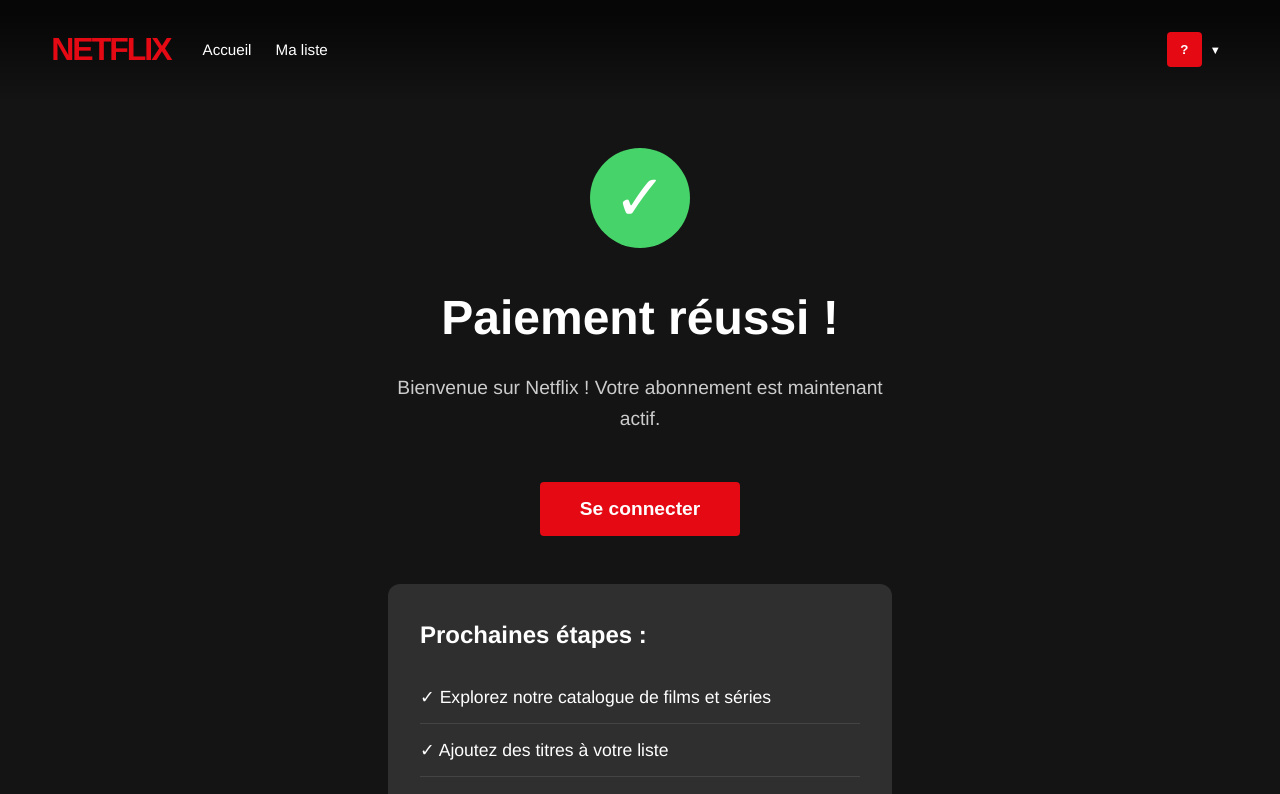
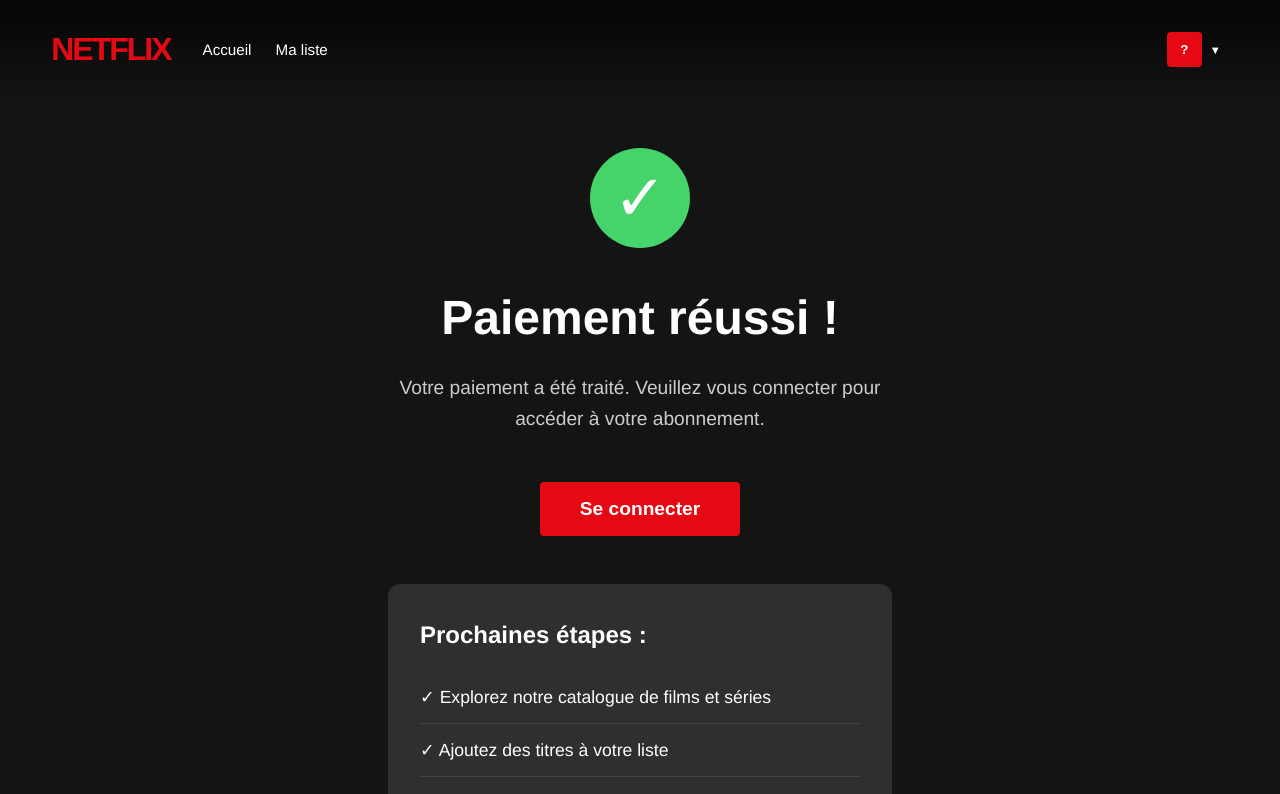
Before and after one commit to ygouhean/netflixclone, a Vue app in the folder frontend/: page /success in a window 1280 px wide. Shown: the top 794 px of the page. Built offline with nearby package versions, Linux system fonts and the light colour scheme; no server answers; sample sign-in values are in the browser's storage.

Commit message:
Improve success page logic to handle subscription activation and prevent unwanted redirects

```diff
--- a/frontend/src/views/client/Success.vue
+++ b/frontend/src/views/client/Success.vue
@@ -6,7 +6,9 @@
         <div class="success-content">
           <div class="success-icon">✓</div>
           <h1>Paiement réussi !</h1>
-        <p>Bienvenue sur Netflix ! Votre abonnement est maintenant actif.</p>
+          <p v-if="isAuthenticated && hasActiveSubscription">Bienvenue sur Netflix ! Votre abonnement est maintenant actif.</p>
+          <p v-else-if="isAuthenticated">Votre paiement a été traité. Nous activons votre abonnement...</p>
+          <p v-else>Votre paiement a été traité. Veuillez vous connecter pour accéder à votre abonnement.</p>
 
         <div class="success-actions">
           <button @click="goToBrowse" class="btn btn-primary btn-large" v-if="isAuthenticated">
@@ -67,7 +69,10 @@ export default {
 
     // Vérifier immédiatement l'état de l'abonnement
     let hasActiveSubscription = this.$store.getters['auth/hasActiveSubscription'];
+    const user = this.$store.state.auth.user;
     console.log('🔍 Abonnement actif immédiatement:', hasActiveSubscription);
+    console.log('👤 Utilisateur:', user);
+    console.log('📋 Abonnement utilisateur:', user?.abonnement);
 
     // Si pas d'abonnement actif, attendre le webhook puis activer automatiquement
     if (!hasActiveSubscription) {
@@ -105,21 +110,41 @@ export default {
     // Nettoyer le localStorage après activation
     localStorage.removeItem('selectedPlan');
 
-    // Redirection automatique vers la page de visualisation après 2 secondes
+    // Redirection automatique vers la page de visualisation après 3 secondes
+    // Seulement si l'utilisateur est authentifié et a un abonnement actif
     setTimeout(() => {
+      const hasActiveSubscription = this.$store.getters['auth/hasActiveSubscription'];
+      console.log('🔍 Abonnement actif avant redirection:', hasActiveSubscription);
+
+      if (hasActiveSubscription) {
         console.log('🎬 Redirection vers la page de visualisation...');
         this.$router.push('/browse');
-    }, 2000);
+      } else {
+        console.log('⚠️ Pas d\'abonnement actif, redirection vers la page d\'abonnement...');
+        this.$router.push('/subscribe');
+      }
+    }, 3000);
   },
   computed: {
     isAuthenticated() {
       return this.$store.getters['auth/isAuthenticated'];
+    },
+    hasActiveSubscription() {
+      return this.$store.getters['auth/hasActiveSubscription'];
     }
   },
   methods: {
     goToBrowse() {
+      const hasActiveSubscription = this.$store.getters['auth/hasActiveSubscription'];
+      console.log('🔍 Abonnement actif (manuel):', hasActiveSubscription);
+
+      if (hasActiveSubscription) {
         console.log('🎬 Redirection manuelle vers la page de visualisation...');
         this.$router.push('/browse');
+      } else {
+        console.log('⚠️ Pas d\'abonnement actif, redirection vers la page d\'abonnement...');
+        this.$router.push('/subscribe');
+      }
     },
     goToLogin() {
       console.log('🔐 Redirection vers la page de connexion...');
```
Lines whose indentation alone changed are shown as unchanged.
